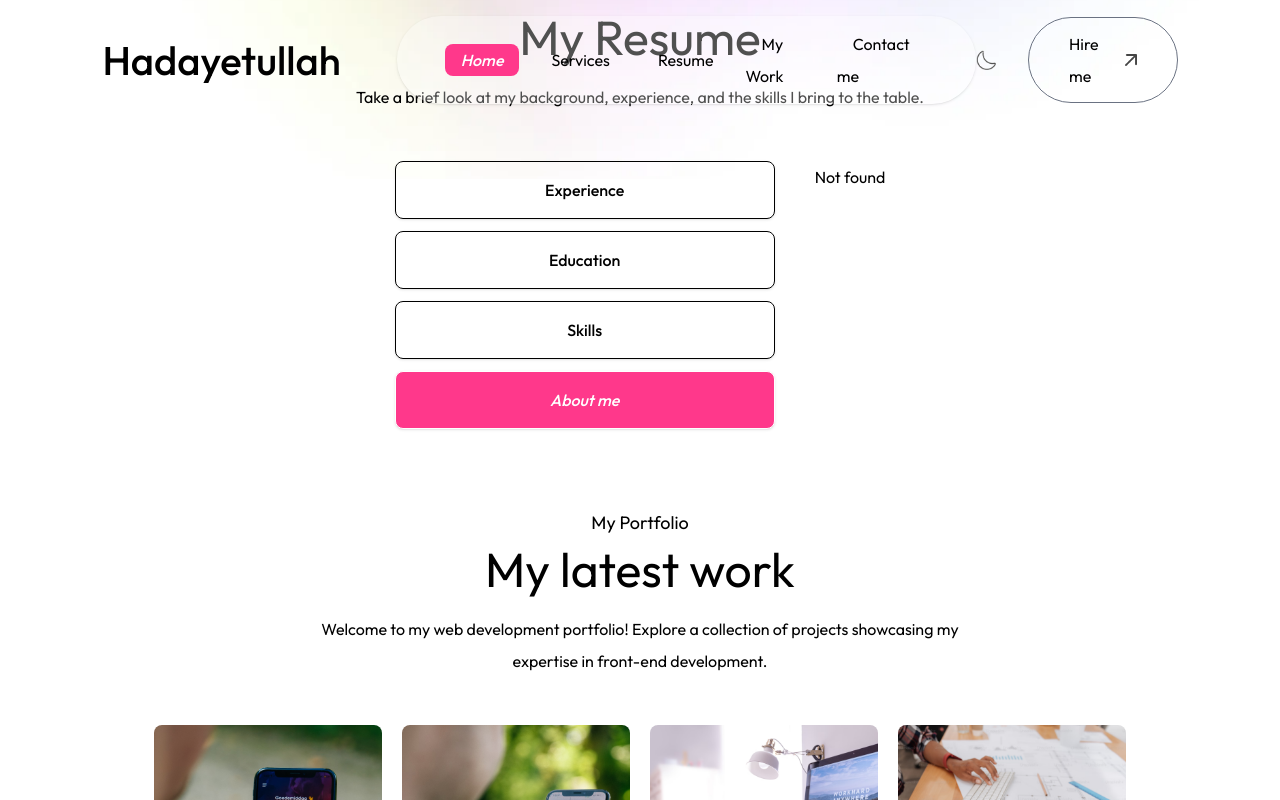
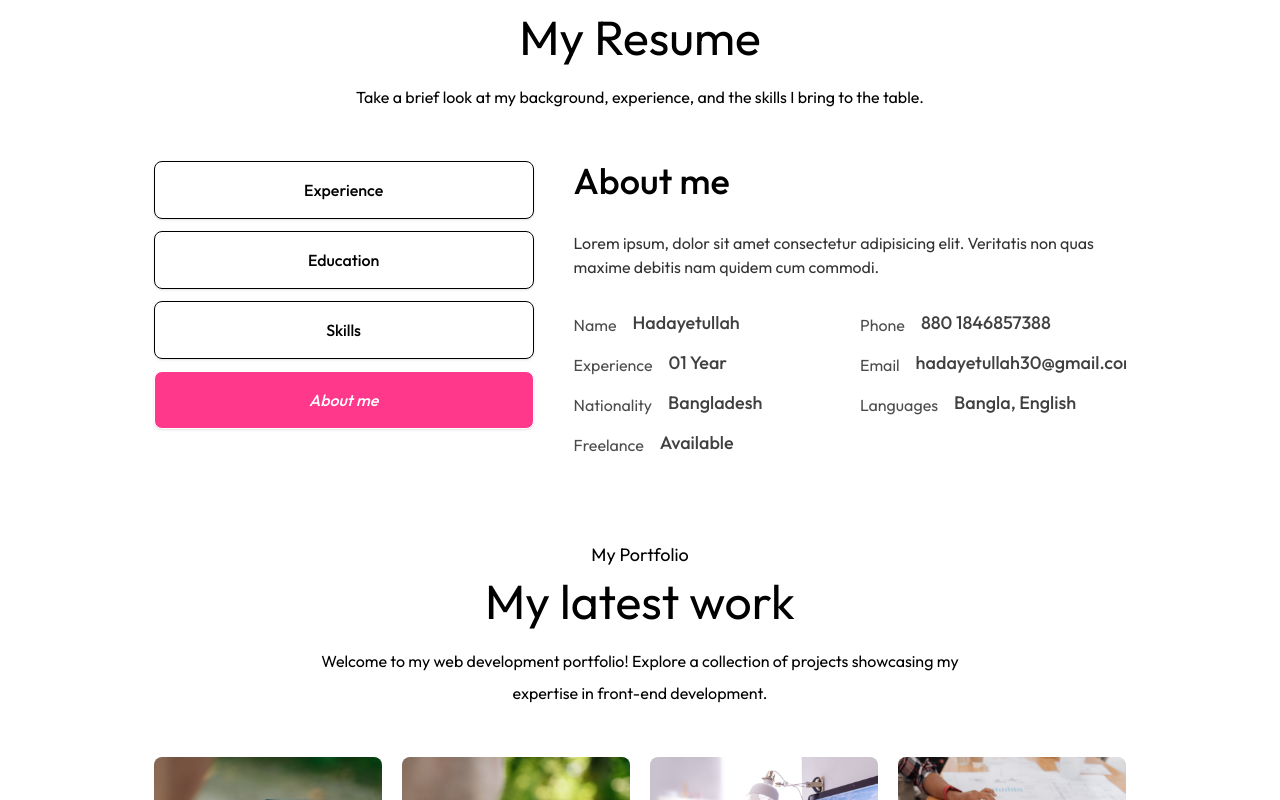
Before and after one commit to Hadayetullah/portfolio-v2, a Next.js app: page / in a window 1280 px wide. Both pictures are taken after a click on the button "About me". Shown: the part 1441-2241 px from the top of the page. Built offline with nearby package versions, Linux system fonts and the light colour scheme; a web font is replaced by a local one.

Commit message:
Create Aboutme component

```diff
--- /dev/null
+++ b/app/components/Aboutme.tsx
@@ -0,0 +1,85 @@
+import React from 'react'
+
+type Props = {}
+
+// About data
+const about = {
+    title: "About me",
+    description:
+    "Lorem ipsum, dolor sit amet consectetur adipisicing elit. Veritatis non quas maxime debitis nam quidem cum commodi.",
+    info1: [
+        {
+            fieldName: "Name",
+            fieldValue: "Hadayetullah",
+        },
+        {
+            fieldName: "Experience",
+            fieldValue: "01 Year",
+        },
+        {
+            fieldName: "Nationality",
+            fieldValue: "Bangladesh",
+        },
+        {
+            fieldName: "Freelance",
+            fieldValue: "Available",
+        },
+    ],
+    info2: [
+        {
+            fieldName: "Phone",
+            fieldValue: "880 1846857388",
+        },
+        {
+            fieldName: "Email",
+            fieldValue: "hadayetullah30@gmail.com",
+        },
+        {
+            fieldName: "Languages",
+            fieldValue: "Bangla, English",
+        },
+    ]
+};
+
+const Aboutme = (props: Props) => {
+  return (
+    <div className='w-full flex flex-col gap-[30px] text-center lg:text-left'>
+        <h3 className='text-4xl font-medium'>{about.title}</h3>
+        <p className='max-w-[600px] mx-auto lg:mx-0 leading-[1.5] text-black/80'>
+            {about.description}
+        </p>
+
+        <div className='grid grid-cols-1 xl:grid-cols-2 gap-2 xl:gap-[20px] overflow-auto rounded-xl'>
+            <ul className='w-[280px] sm:w-full p-0 mx-auto flex flex-col gap-1 lg:gap-2'>
+                {
+                    about.info1.map((item, index) => (
+                        <li
+                            key={index}
+                            className='flex flex-row gap-4 justify-start xs:justify-center lg:justify-start mx-1 xs:mx-0'
+                        >
+                            <span className='text-black/70'>{item.fieldName}</span>
+                            <span className='text-lg font-medium text-black/75'>{item.fieldValue}</span>
+                        </li>
+                    ))
+                }
+            </ul>
+
+            <ul className='w-[280px] sm:w-full p-0 mx-auto flex flex-col gap-1 lg:gap-2'>
+                {
+                    about.info2.map((item, index) => (
+                        <li
+                            key={index}
+                            className='flex flex-row gap-4 justify-start xs:justify-center lg:justify-start mx-1 xs:mx-0'
+                        >
+                            <span className='text-black/70'>{item.fieldName}</span>
+                            <span className='text-lg font-medium text-black/75'>{item.fieldValue}</span>
+                        </li>
+                    ))
+                }
+            </ul>
+        </div>
+    </div>
+  )
+}
+
+export default Aboutme
--- a/app/components/Resume.tsx
+++ b/app/components/Resume.tsx
@@ -4,6 +4,7 @@
 import Experience from './Experience';
 import Education from './Education';
 import Skills from './Skills';
+import Aboutme from './Aboutme';
 
 type Props = {
     isDarkMode: boolean;
@@ -13,39 +14,6 @@
 
 type TabKey = 'experience' | 'education' | 'skills' | 'about';
 
-// About data
-const about = {
-    title: "About me",
-    description:
-    "Lorem ipsum, dolor sit amet consectetur adipisicing elit. Veritatis non quas maxime debitis nam quidem cum commodi.",
-    info: [
-        {
-            fieldName: "Name",
-            fieldValue: "Hadayetullah",
-        },
-        {
-            fieldName: "Phone",
-            fieldValue: "880 1846857388",
-        },
-        {
-            fieldName: "Experience",
-            fieldValue: "01 Year",
-        },
-        {
-            fieldName: "Nationality",
-            fieldValue: "Bangladesh",
-        },
-        {
-            fieldName: "Email",
-            fieldValue: "hadayetullah30@gmail.com",
-        },
-        {
-            fieldName: "Languages",
-            fieldValue: "Bangla, English",
-        },
-    ]
-};
-
 const Resume = (props: Props) => {
     const [activeTab, setActiveTab] = useState<TabKey>('experience');
 
@@ -54,6 +22,7 @@
             case 'experience': return <Experience />
             case 'education': return <Education />
             case 'skills': return <Skills />
+            case 'about': return <Aboutme />
             default: return <div>Not found</div>
         }
     }
```
